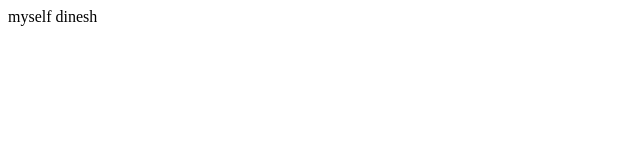
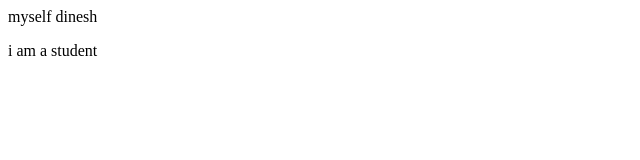
Before and after one commit to Dinesh90665/localrepo, a plain HTML site: page index.html in a window 1280 px wide. Shown: the full height of the page, 0-640 px from the left. Drawn offline with Linux system fonts and the light colour scheme.

Commit message:
add new fature_1

```diff
--- a/index.html
+++ b/index.html
@@ -1 +1,2 @@
 <p>myself dinesh </p>
+<p>i am a student</p>
```
